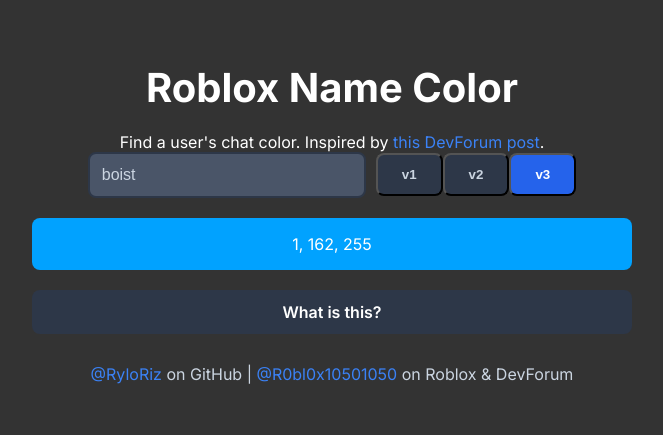
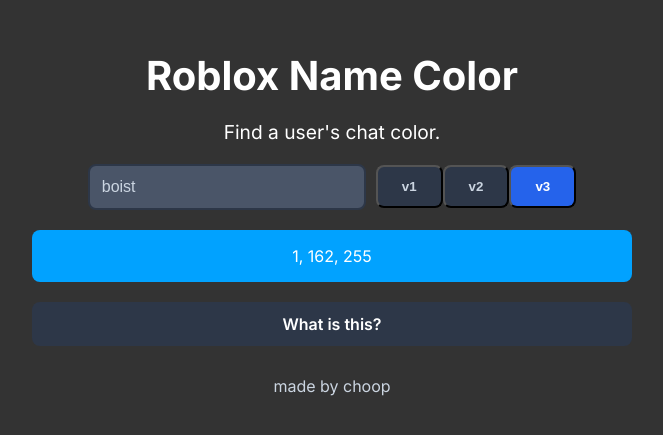
Before and after one commit to choopfr/roblox-chat-color, a Next.js app: page / in a window 1280 px wide. Shown: the part 177-612 px from the top of the page, without its empty margins (308-971 px from the left). Built offline with nearby package versions, Linux system fonts and the light colour scheme.

Commit message:
Update page.tsx

```diff
--- a/app/page.tsx
+++ b/app/page.tsx
@@ -31,14 +31,8 @@
     <div className="container">
       <div>
         <div className="header-text">Roblox Name Color</div>
-        <div className="mt-5 text-lg text-slate-300">
-          Find a user&apos;s chat color. Inspired by&nbsp;
-          <a
-            href="https://devforum.roblox.com/t/your-name-color-in-chat-%E2%80%94-history-and-how-it-works/2702247"
-            className="text-blue-500 hover:text-blue-400"
-          >
-            this DevForum post
-          </a>.
+        <div className="find-color-text">
+          Find a user&apos;s chat color.
         </div>
         <div className="input-container">
           <input
@@ -86,20 +80,7 @@
           </div>
         </div>
         <div className="footer mt-5 text-slate-300">
-          <a
-            href="https://github.com/RyloRiz"
-            className="text-blue-500 transition duration-200 hover:text-blue-400"
-          >
-            @RyloRiz
-          </a>
-          &nbsp;on GitHub |&nbsp;
-          <a
-            href="https://devforum.roblox.com/u/r0bl0x10501050"
-            className="text-blue-500 transition duration-200 hover:text-blue-400"
-          >
-            @R0bl0x10501050
-          </a>
-          &nbsp;on Roblox &amp; DevForum
+          made by choop
         </div>
       </div>
     </div>
```
